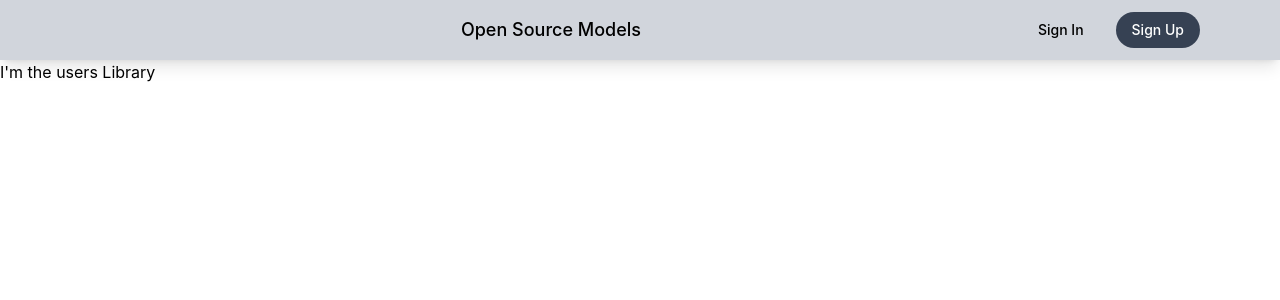
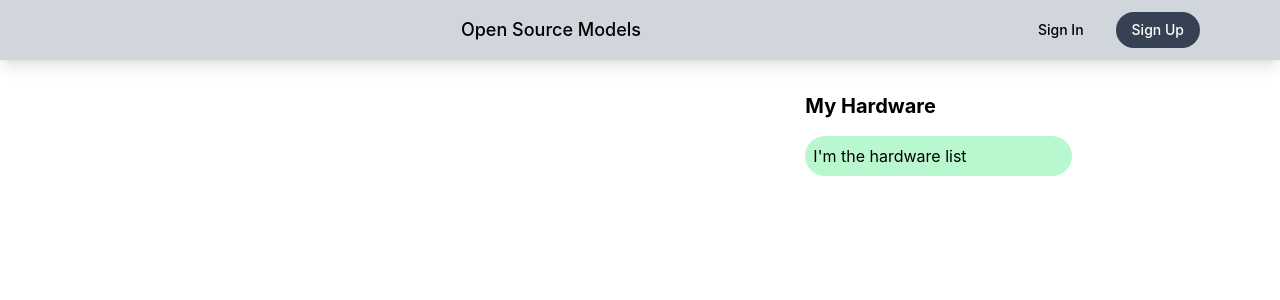
Before and after one commit to trevorwiebe/gpu, a React (Vite) app in the folder front-end/: page /hosted in a window 1280 px wide. Shown: the top 300 px of the page. Built offline with nearby package versions, Linux system fonts and the light colour scheme; no server answers.

Commit message:
add hosted model list and dummy hardware list

```diff
--- a/front-end/src/App.tsx
+++ b/front-end/src/App.tsx
@@ -1,7 +1,7 @@
 import './App.css'
 import NavBar from './components/NavBar'
 import HuggingFaceModels from './components/HuggingFaceModels'
-import Library from './components/Library'
+import Hosted from './components/Hosted'
 
 import { BrowserRouter, Routes, Route, Navigate } from 'react-router'
 
@@ -14,7 +14,7 @@ function App() {
         <Routes>
           <Route path="/" element={<Navigate to="/models" replace/>}/>
           <Route path="models" element={<HuggingFaceModels/>}/>
-          <Route path="hosted" element={<Library/>}/>
+          <Route path="hosted" element={<Hosted/>}/>
         </Routes>
       </BrowserRouter>
     </>
--- /dev/null
+++ b/front-end/src/components/Hosted.tsx
@@ -0,0 +1,15 @@
+import HardwareList from "./hosted/HardwareList"
+import HostedModelsList from "./hosted/HostedModelsList"
+
+export default function Hosted() {
+    return (
+        <div className="flex flex-row w-full max-w-md md:max-w-xl lg:max-w-4xl mx-auto">
+            <div className="w-2/3">
+                <HostedModelsList />
+            </div>
+            <div className="w-1/3">
+                <HardwareList/>
+            </div>
+        </div>
+    )
+}
--- a/front-end/src/components/Library.tsx
+++ /dev/null
@@ -1,5 +0,0 @@
-export default function Library() {
-    return (
-        <div>I'm the users Library</div>
-    )
-}
--- /dev/null
+++ b/front-end/src/components/hosted/HardwareList.tsx
@@ -0,0 +1,8 @@
+export default function HardwareList(){
+    return (
+        <div className="my-4 p-4">
+            <h2 className="text-xl font-bold mb-4">My Hardware</h2>
+            <div className="my-2 p-2 bg-green-200 rounded-full">I'm the hardware list</div>
+        </div>
+    )
+}
--- /dev/null
+++ b/front-end/src/components/hosted/HostedModelsList.tsx
@@ -0,0 +1,45 @@
+import {
+  useFetchModelsQuery,
+  useFetchLibraryQuery,
+} from '../../store';
+
+import { useUser } from "@clerk/clerk-react";
+
+interface LibraryModel {
+    id: string,
+    userId: string,
+    modelId: string,
+    health: boolean
+}
+export default function HostedModelsList(){
+
+    const { user, isSignedIn } = useUser();
+
+    // if the user is not signed in, we don't want to show this
+    if(!isSignedIn) return
+
+    const {
+        data: library,
+        error: libraryError,
+        isLoading: libraryLoading
+    } = useFetchLibraryQuery(user?.id, {skip: !user?.id});
+
+    if (libraryLoading) return <div className="m-4 p-4">Loading library...</div>
+    if (libraryError) return <div className="m-4 p-4 text-red-500">Error loading library</div>
+    if (!library || library.length === 0) return <div className="m-4 p-4">No models in library</div>
+
+    const renderedLibrary = library.map((model: LibraryModel) => {
+        return (
+            <div key={model.id} className="bg-gray-200 my-2 p-2 rounded-full">
+                {model.modelId}
+            </div>
+        );
+    });
+
+    return (
+        <div className="my-4 p-4">
+            <h2 className="text-xl font-bold mb-4">My Hosted Models</h2>
+            {renderedLibrary}
+        </div>
+    )
+}
--- a/package.json
+++ b/package.json
@@ -1,5 +1,6 @@
 {
   "dependencies": {
-    "httpx": "^3.0.1"
+    "httpx": "^3.0.1",
+    "redis": "^5.10.0"
   }
 }
```
Also changed, not shown: 2 other files (tests, documents, lock files or other folders).
